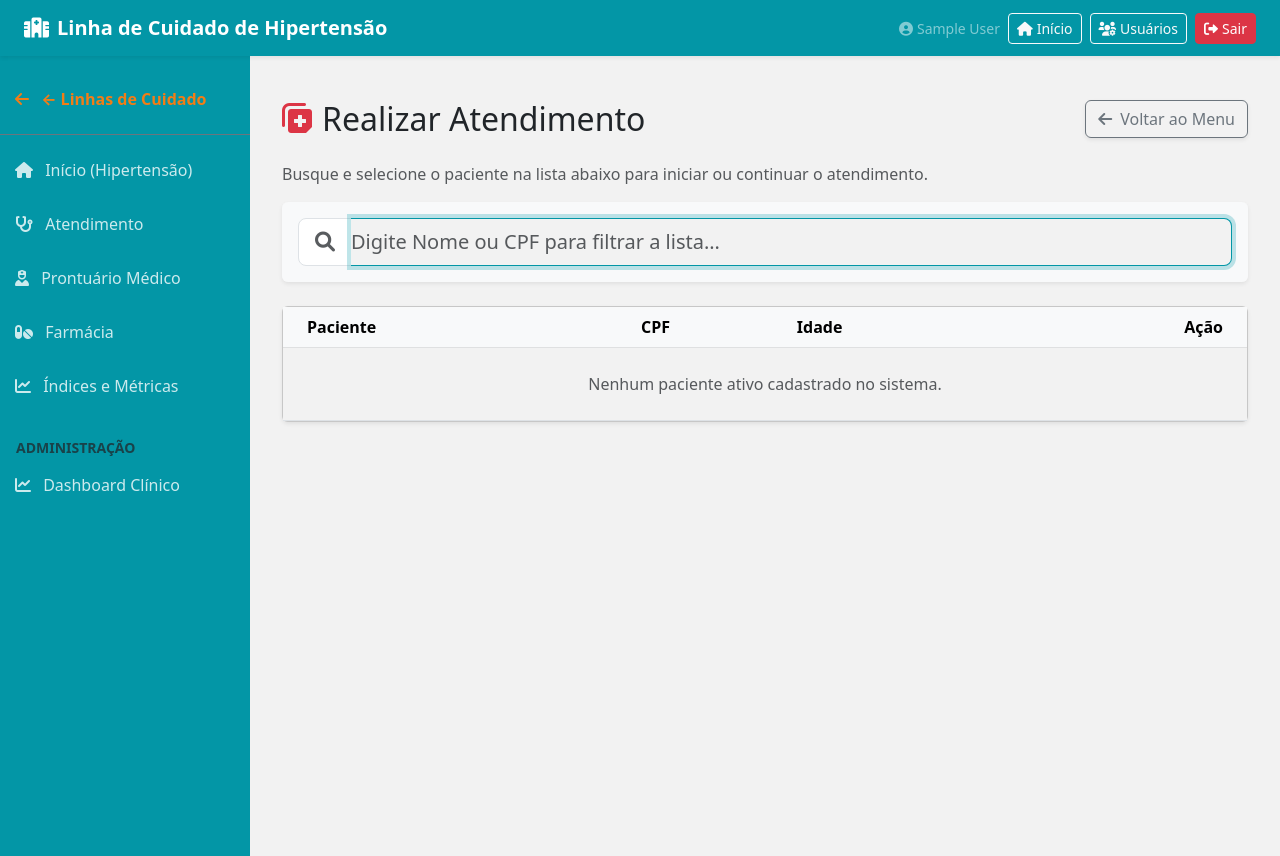
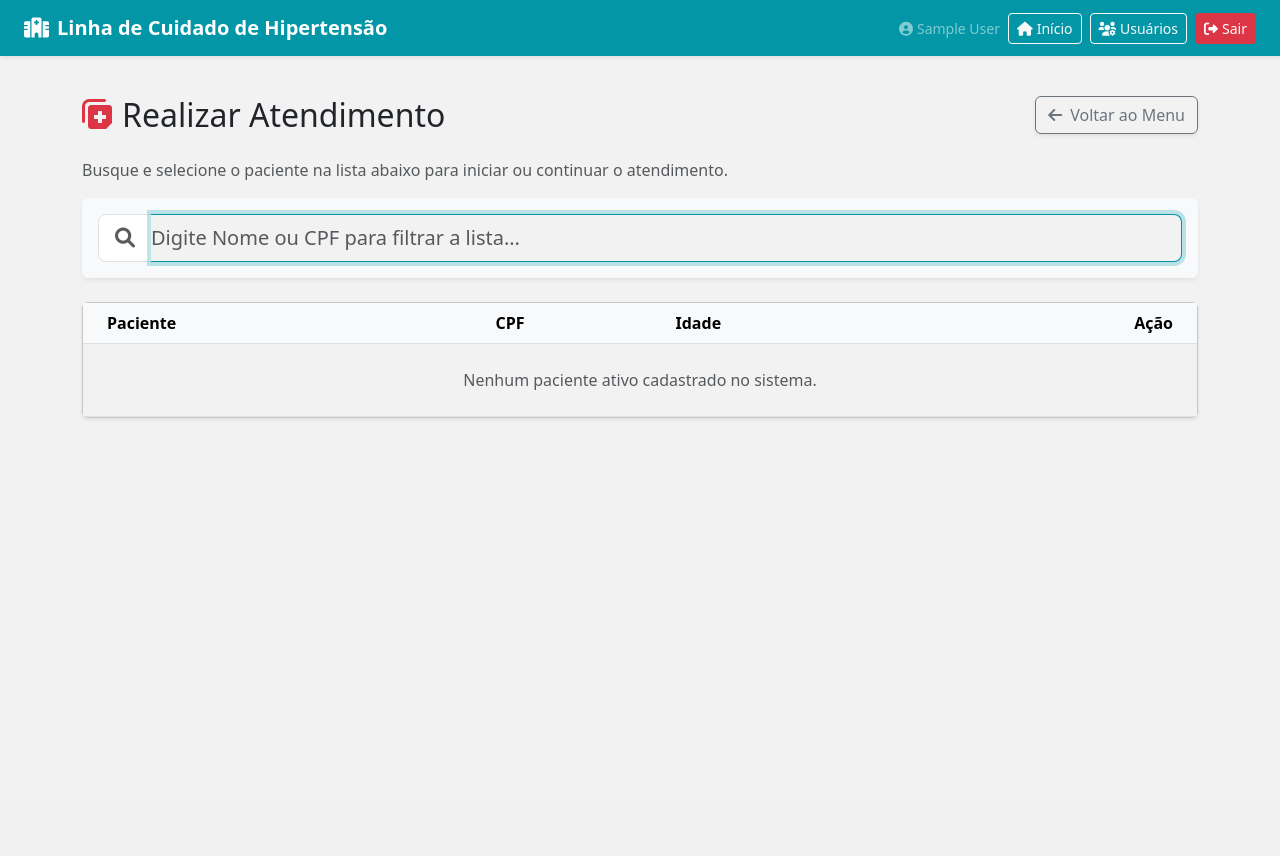
Before and after one commit to titonel/lca, a Django app: page /hipertensao/atendimento/ in a window 1280 px wide. After the commit the page ends 419 px from the top, so only its background shows below. Run offline with Django 5.2, Linux system fonts and the light colour scheme; the visitor is signed in with stand-in values (Sample User, id 1); data that the repository does not hold is empty.

Commit message:
style(hipertensao): remover sidebar lateral por completo
- Remove nav.sidebar e div.wrapper do layout
- Substitui por container-fluid px-4 py-3, igual ao base.html
- Remove estilos CSS da sidebar (.wrapper, .sidebar, .content)

https://claude.ai/code/session_01FjeAu6SFxL2Xiz87rHP3mY

```diff
--- a/hipertensao/templates/hipertensao/sidebar.html
+++ b/hipertensao/templates/hipertensao/sidebar.html
@@ -9,12 +9,8 @@
     <link href="https://cdnjs.cloudflare.com/ajax/libs/font-awesome/6.0.0/css/all.min.css" rel="stylesheet">
     <link href="{% static 'core/css/palette.css' %}" rel="stylesheet">
     <style>
-        body { min-height: 100vh; display: flex; flex-direction: column; }
+        body { min-height: 100vh; background-color: #F2F2F2; }
         .navbar-brand { font-weight: bold; }
-        .wrapper { display: flex; flex: 1; }
-        .sidebar { min-width: 250px; color: white; min-height: 100vh; }
-        .sidebar a { color: rgba(255,255,255,0.8); text-decoration: none; padding: 15px; display: block; }
-        .content { flex: 1; padding: 20px; background-color: #F2F2F2; }
     </style>
 </head>
 <body>
@@ -45,61 +41,7 @@
         </div>
     </nav>
 
-    <div class="wrapper">
-        <nav class="sidebar">
-            <ul class="list-unstyled mt-3">
-
-                <li>
-                    <a href="{% url 'index' %}" class="text-warning fw-bold">
-                        <i class="fas fa-arrow-left me-2"></i> ← Linhas de Cuidado
-                    </a>
-                </li>
-
-                <li class="border-top border-secondary mt-2 pt-2">
-                    <a href="{% url 'has:index' %}">
-                        <i class="fas fa-home me-2"></i> Início (Hipertensão)
-                    </a>
-                </li>
-
-                {% if user.is_superuser or user.tipo_profissional == 'ENF' or user.tipo_profissional == 'NUT' or user.tipo_profissional == 'FAR' or user.tipo_profissional == 'MED' %}
-                <li>
-                    <a href="{% url 'has:atendimento_opcoes' %}">
-                        <i class="fas fa-stethoscope me-2"></i> Atendimento
-                    </a>
-                </li>
-                {% endif %}
-
-                <li>
-                    <a href="{% url 'has:atendimento_hub' %}">
-                        <i class="fas fa-user-nurse me-2"></i> Prontuário Médico
-                    </a>
-                </li>
-
-
-                {% if user.is_superuser or user.is_administrador or user.tipo_profissional == 'ADM' %}
-                <li>
-                    <a href="{% url 'has:gestao_medicamentos' %}">
-                        <i class="fas fa-pills me-2"></i> Farmácia
-                    </a>
-                </li>
-                <li>
-                    <a href="{% url 'has:indices' %}">
-                        <i class="fas fa-chart-line me-2"></i> Índices e Métricas
-                    </a>
-                </li>
-                <li class="nav-header mt-4 fw-bold text-muted small text-uppercase px-3">Administração</li>
-
-                <li>
-                    <a href="{% url 'has:dashboard_clinico' %}" class="{% if request.resolver_match.url_name == 'dashboard_clinico' %}active{% endif %}">
-                        <i class="fas fa-chart-line me-2"></i> Dashboard Clínico
-                    </a>
-                </li>
-                {% endif %}
-
-            </ul>
-        </nav>
-
-        <main class="content">
+    <div class="container-fluid px-4 py-3">
         {% if messages %}
             {% for message in messages %}
                 <div class="alert alert-{{ message.tags }} alert-dismissible fade show" role="alert">
@@ -110,7 +52,6 @@
         {% endif %}
         {% block content %}
         {% endblock %}
-        </main>
     </div>
 
     <script src="https://cdn.jsdelivr.net/npm/bootstrap@5.3.0/dist/js/bootstrap.bundle.min.js"></script>
```
Lines whose indentation alone changed are shown as unchanged.
